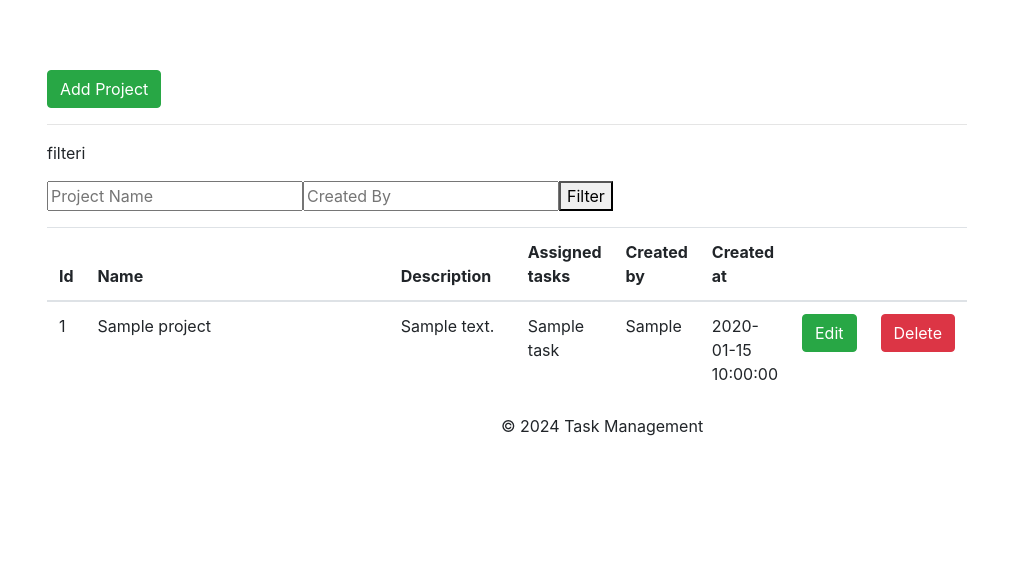
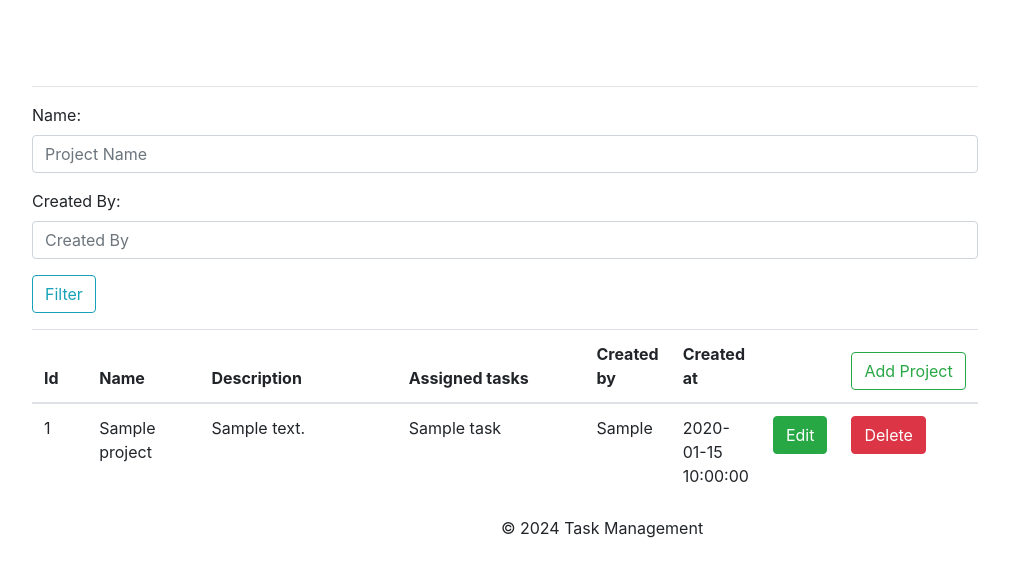
Before and after one commit to petrovska4/Task-Management, a PHP site: page /views/projects/index.php in a window 1280 px wide. Shown: the part 56-633 px from the top of the page, without its empty margins (38-1047 px from the left). Run offline with PHP 8.4, Linux system fonts and the light colour scheme; tables that the repository leaves empty or names only in its code hold one stand-in row (values such as "Sample post"); some libraries are stand-ins or nearby versions.

Commit message:
minor visual adjustments

```diff
--- a/app/models/project.php
+++ b/app/models/project.php
@@ -42,12 +42,12 @@ function delete_project($project_id) {
     $statement->close();
 }
 
-function add_project($name, $description, $created_by, $created_at) {
+function add_project($name, $description, $created_by) {
     global $db;
-    $query = 'INSERT INTO project (name, description, created_by, created_at)
-              VALUES (?, ?, ?, ?)';
+    $query = 'INSERT INTO project (name, description, created_by)
+              VALUES (?, ?, ?)';
     $statement = $db->prepare($query);
-    $statement->bind_param('ssis', $name, $description, $created_by, $created_at);
+    $statement->bind_param('ssi', $name, $description, $created_by);
     //$statement->execute();
     if (!$statement->execute()) {
       echo "Error: " . $statement->error;
--- a/app/views/projects/add.php
+++ b/app/views/projects/add.php
@@ -11,9 +11,6 @@
         <input type="text" required name="name" class="form-control">
         <label>Description</label>
         <input type="text" required name="description" class="form-control">
-        <label>Created At</label>
-        <input type="datetime-local" name="created_at" required class="form-control">
-
       </div>
       <input type="submit" name="add" value="Add project" class="btn btn-success">
     </form>
--- a/app/views/projects/index.php
+++ b/app/views/projects/index.php
@@ -25,15 +25,19 @@ $rows = $db->query($sql);
 <div class="container">
   <div class="column">
     <div class="row" style="margin-top: 70px;">
-      <div class="col-md-10 col-md-offset-1">
+      <div>
         <table class="table">
-          <button type="button" data-target="#addProject" data-toggle="modal" class="btn btn-success">Add Project</button>
           <hr>
-          <p>filteri</p>
           <form action="" method="GET"> <!-- Adjust the action URL accordingly -->
-          <input type="text" name="projectName" placeholder="Project Name">
-          <input type="text" name="createdBy" placeholder="Created By"> <!-- Optional filter -->
-          <button type="submit">Filter</button>
+            <div class="form-group">
+              <label for="name">Name:</label>
+              <input type="text" id="name" class="form-control" name="projectName" placeholder="Project Name">
+            </div>
+            <div class="form-group">
+              <label for="created_by">Created By:</label>
+              <input type="text" id="created_by" name="createdBy" class="form-control" placeholder="Created By"> <!-- Optional filter -->
+            </div>
+            <button type="submit" class="btn btn-outline-info">Filter</button>
           </form>
 
           <div id="addProject" class="modal fade" role="dialog">
@@ -52,16 +56,18 @@ $rows = $db->query($sql);
                 <th scope="col">Created by</th>
                 <th scope="col">Created at</th>
                 <th></th>
-                <th></th>
+                <th>
+                  <button type="button" data-target="#addProject" data-toggle="modal" class="btn btn-outline-success">Add Project</button>
+                </th>
               </tr>
             </thead>
             <tbody>
               <?php while($row = $rows->fetch_assoc()): ?>
                 <tr>
-                  <td scope="row"><?php echo $row['id'] ?></td>
-                  <td class="col-md-10"><?php echo $row['name'] ?></td>
-                  <td class="col-md-10"><?php echo $row['description'] ?></td>
-                  <td>
+                  <td class="col-1"><?php echo $row['id'] ?></td>
+                  <td class="col-2"><?php echo $row['name'] ?></td>
+                  <td class="col-4"><?php echo $row['description'] ?></td>
+                  <td class="col-4">
                   <?php
                     $tasks = get_tasks_by_project($row['id']);
                     if (!empty($tasks)) {
@@ -76,17 +82,18 @@ $rows = $db->query($sql);
                     } else {
                         echo "<p>No tasks found for this project.</p>";
                     }
-                    ?>
+                  ?>
                   </td>
-                  <td scope="row"><?php echo $row['created_by'] ?></td>
-                  <td scope="row"><?php echo $row['created_at'] ?></td>
+                  <td  class="col-2"><?php echo $row['created_by'] ?></td>
+                  <td class="col-2"><?php echo $row['created_at'] ?></td>
                   <td>
                     <button type="button" class="btn btn-success" data-toggle="modal" data-target="#editProject" onclick="populateEditModal(
                       <?php echo $row['id']; ?>,
                       '<?php echo htmlspecialchars($row['name']); ?>',
                       '<?php echo htmlspecialchars($row['description']); ?>',
                       '<?php echo htmlspecialchars($row['created_by']); ?>'
-                      )">Edit
+                      )">
+                      Edit
                     </button>
                   </td>
                   <td>
```
Also changed, not shown: app/controllers/projectController.php (+2 -6 lines), app/views/tasks/index.php (+31 -13 lines).
